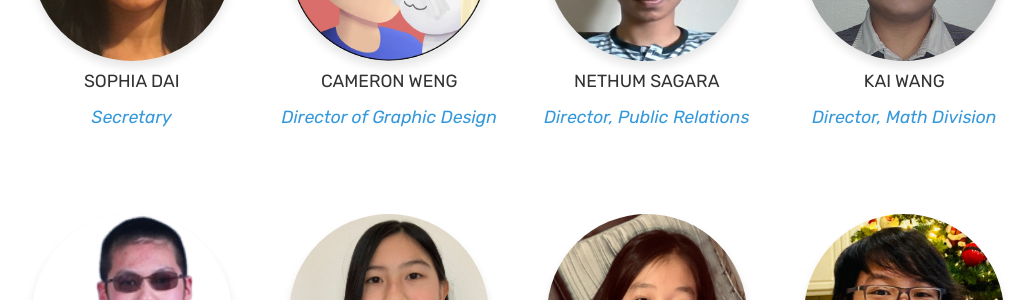
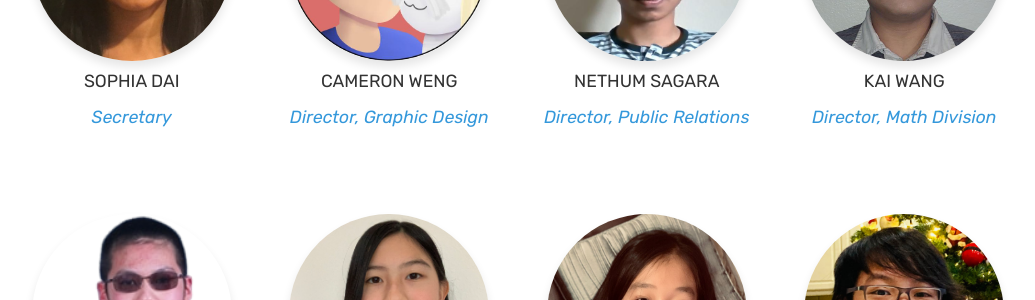
Before and after one commit to irvinecodingclub/irvinecodingclub.github.io, a Jekyll site: the page built from about.md, in a window 1280 px wide and 900 px high, scrolled down 623 px. Shown: the part 153-453 px from the top of the window, without its empty margins (122-1157 px from the left). Built offline with Jekyll 4.4.1, drawn with Linux system fonts in a browser that asks for light colours.

Commit message:
need organization with director QAQ

```diff
--- a/about.md
+++ b/about.md
@@ -49,7 +49,7 @@ comments: false
             <div class="pe">
               <img src="{{ site.baseurl }}/assets/images/cameron.jpeg" alt="rafeh">
               <div class="p-name">Cameron Weng</div>
-              <div class="p-des">Director of Graphic Design</div>
+              <div class="p-des">Director, Graphic Design</div>
             </div>
 
             <div class="pe">
```
